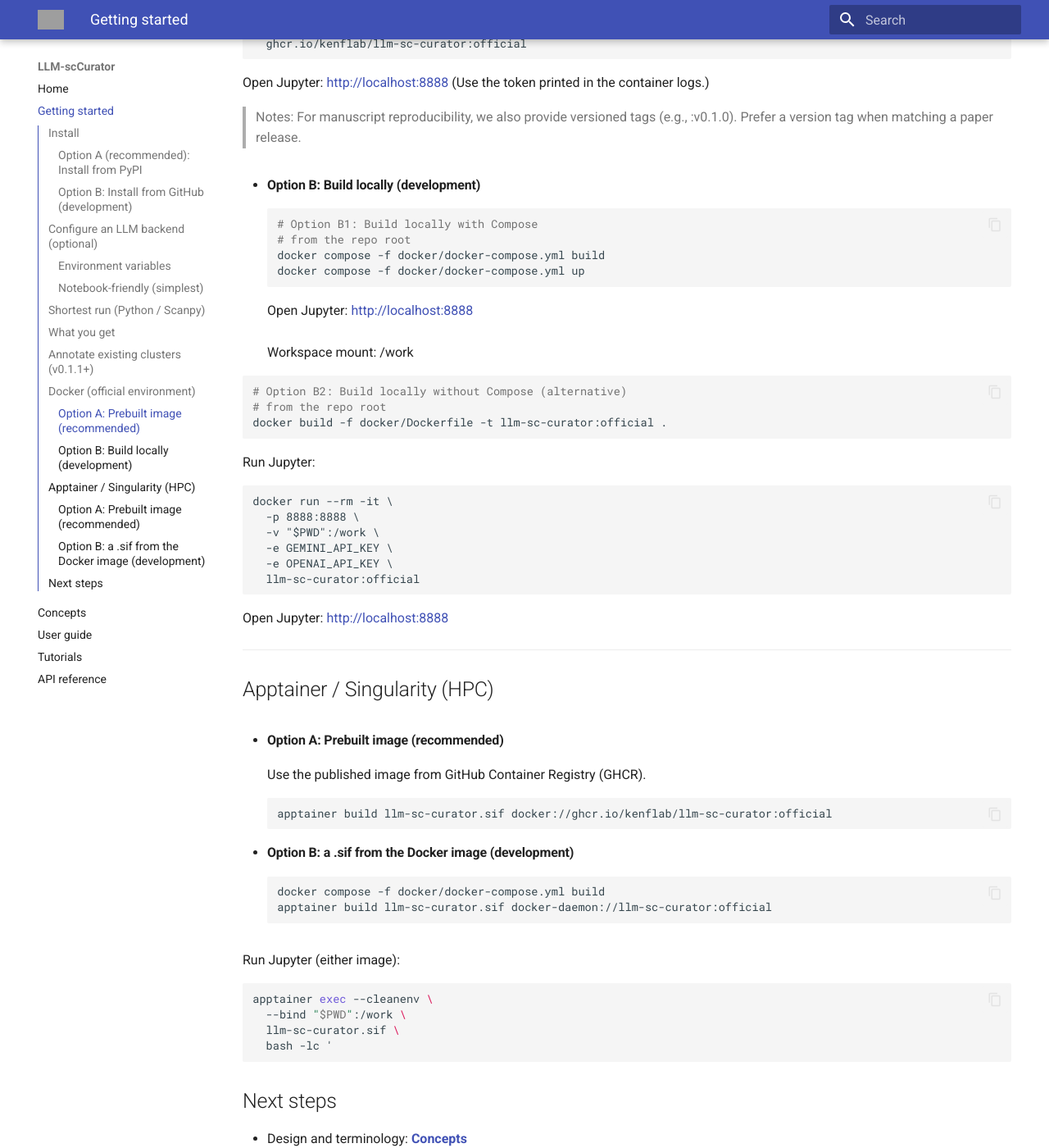
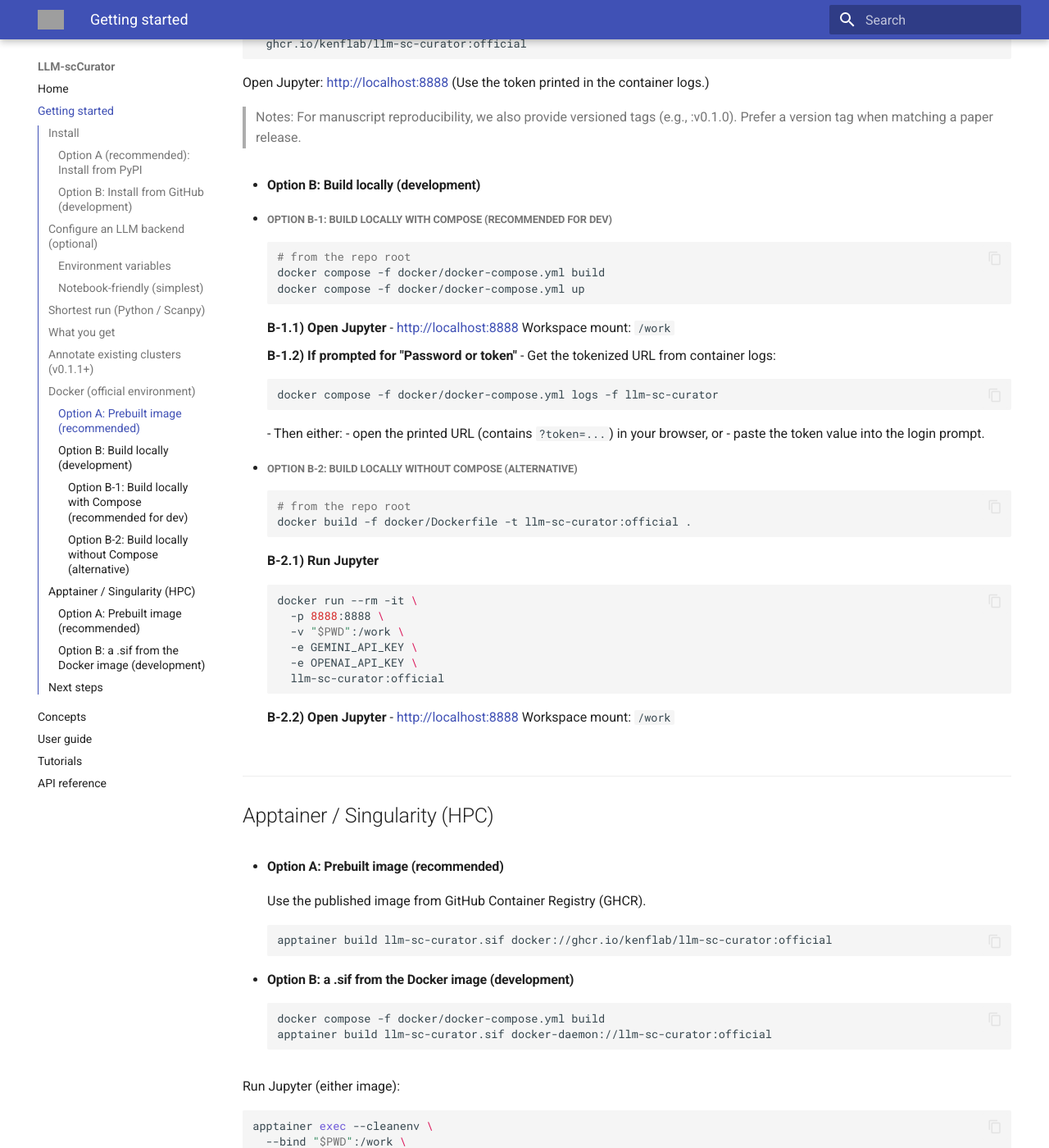
Before and after one commit to kenflab/LLM-scCurator, an MkDocs documentation site: the page built from docs/getting-started.md, in a window 1280 px wide and 1400 px high, scrolled down 3641 px. Shown: the whole window at 82% size. Built offline with MkDocs 1.6.1 and Material for MkDocs 9.7.7, drawn with Linux system fonts in a browser that asks for light colours; grey boxes are pictures that could not be loaded.

Commit message:
Update getting-started.md

````diff
--- a/docs/getting-started.md
+++ b/docs/getting-started.md
@@ -178,33 +178,47 @@ Optionally includes Ollama for local LLM annotation (no cloud API key required).
   > Notes: For manuscript reproducibility, we also provide versioned tags (e.g., :v0.1.0). Prefer a version tag when matching a paper release.
 
 - #### Option B: Build locally (development)
-  ```bash
-  # Option B1: Build locally with Compose
-  # from the repo root
-  docker compose -f docker/docker-compose.yml build
-  docker compose -f docker/docker-compose.yml up
-  ```
-  Open Jupyter:
-  [http://localhost:8888](http://localhost:8888)  <br>
-  Workspace mount: /work
 
+  - ##### Option B-1: Build locally with Compose (recommended for dev)
+    ```bash
+    # from the repo root
+    docker compose -f docker/docker-compose.yml build
+    docker compose -f docker/docker-compose.yml up
+    ```
 
-  ```bash
-  # Option B2: Build locally without Compose (alternative)
-  # from the repo root
-  docker build -f docker/Dockerfile -t llm-sc-curator:official .
-  ```
-  Run Jupyter:
-  ```
-  docker run --rm -it \
-    -p 8888:8888 \
-    -v "$PWD":/work \
-    -e GEMINI_API_KEY \
-    -e OPENAI_API_KEY \
-    llm-sc-curator:official
-  ```
-  Open Jupyter:
-  [http://localhost:8888](http://localhost:8888)  <br>
+    **B-1.1) Open Jupyter**
+    - [http://localhost:8888](http://localhost:8888)
+      Workspace mount: `/work`
+
+    **B-1.2) If prompted for "Password or token"**
+    - Get the tokenized URL from container logs:
+      ```bash
+      docker compose -f docker/docker-compose.yml logs -f llm-sc-curator
+      ```
+    - Then either:
+      - open the printed URL (contains `?token=...`) in your browser, or
+      - paste the token value into the login prompt.
+
+  - ##### Option B-2: Build locally without Compose (alternative)
+    ```bash
+    # from the repo root
+    docker build -f docker/Dockerfile -t llm-sc-curator:official .
+    ```
+
+    **B-2.1) Run Jupyter**
+    ```bash
+    docker run --rm -it \
+      -p 8888:8888 \
+      -v "$PWD":/work \
+      -e GEMINI_API_KEY \
+      -e OPENAI_API_KEY \
+      llm-sc-curator:official
+    ```
+
+    **B-2.2) Open Jupyter**
+    - [http://localhost:8888](http://localhost:8888)
+      Workspace mount: `/work`
+ <br>
 
 ---
 ## Apptainer / Singularity (HPC)
````
